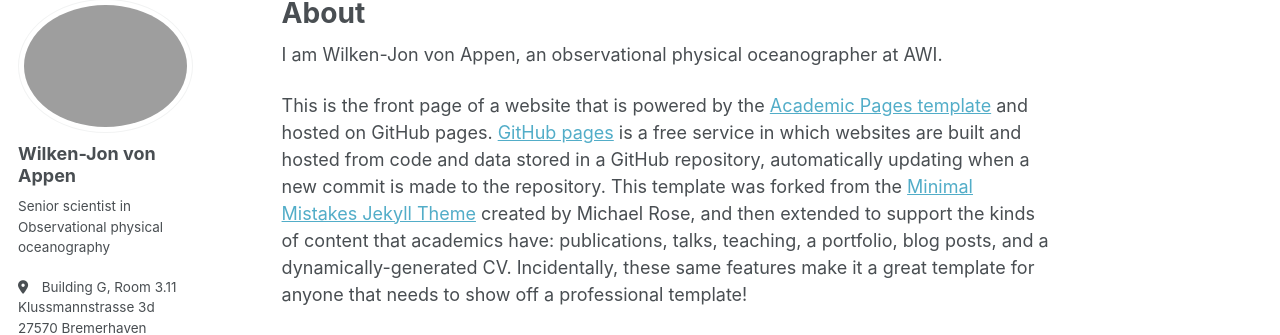
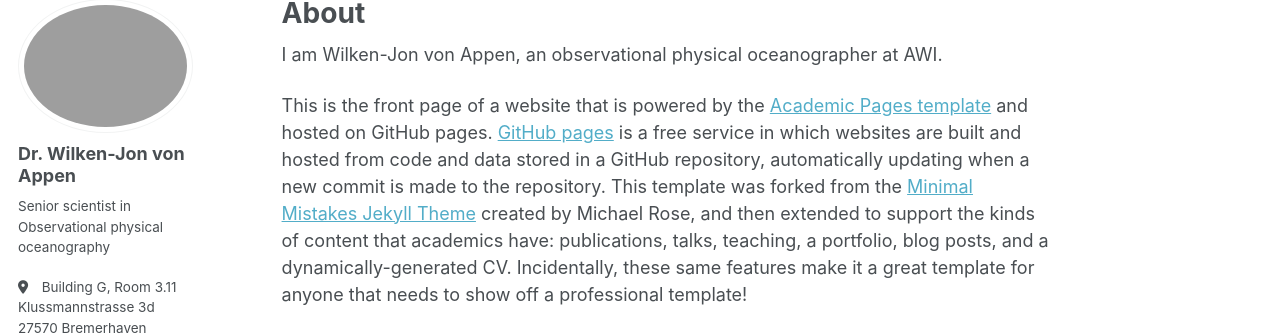
Before and after one commit to wjvappen/wjvappen, a Jekyll site: the page built from _pages/about.md, in a window 1280 px wide. Shown: the part 100-435 px from the top of the page. Built offline with Jekyll 4.4.1, drawn with Linux system fonts in a browser that asks for light colours; some web fonts are replaced; a script bundle is joined from its source files by our own code; library files that are not in the unit come from our copies.

```diff
--- a/_config.yml
+++ b/_config.yml
@@ -24,7 +24,7 @@ repository               : "wjvappen.github.io"
 author:
   # Biographic information
   avatar           : "profile.jpg"
-  name             : "Wilken-Jon von Appen"
+  name             : "Dr. Wilken-Jon von Appen"
   pronouns         : # example: "he/him"
   bio              : "Senior scientist in<br>Observational physical oceanography"
   location         : "Building G, Room 3.11<br>Klussmannstrasse 3d<br>27570 Bremerhaven<br>Germany" #"[Building G, Room 3.11<br>Klussmannstrasse 3d<br>27570 Bremerhaven<br>Germany](https://maps.app.goo.gl/pBDrWo5QJw98d5dT6)"
```
